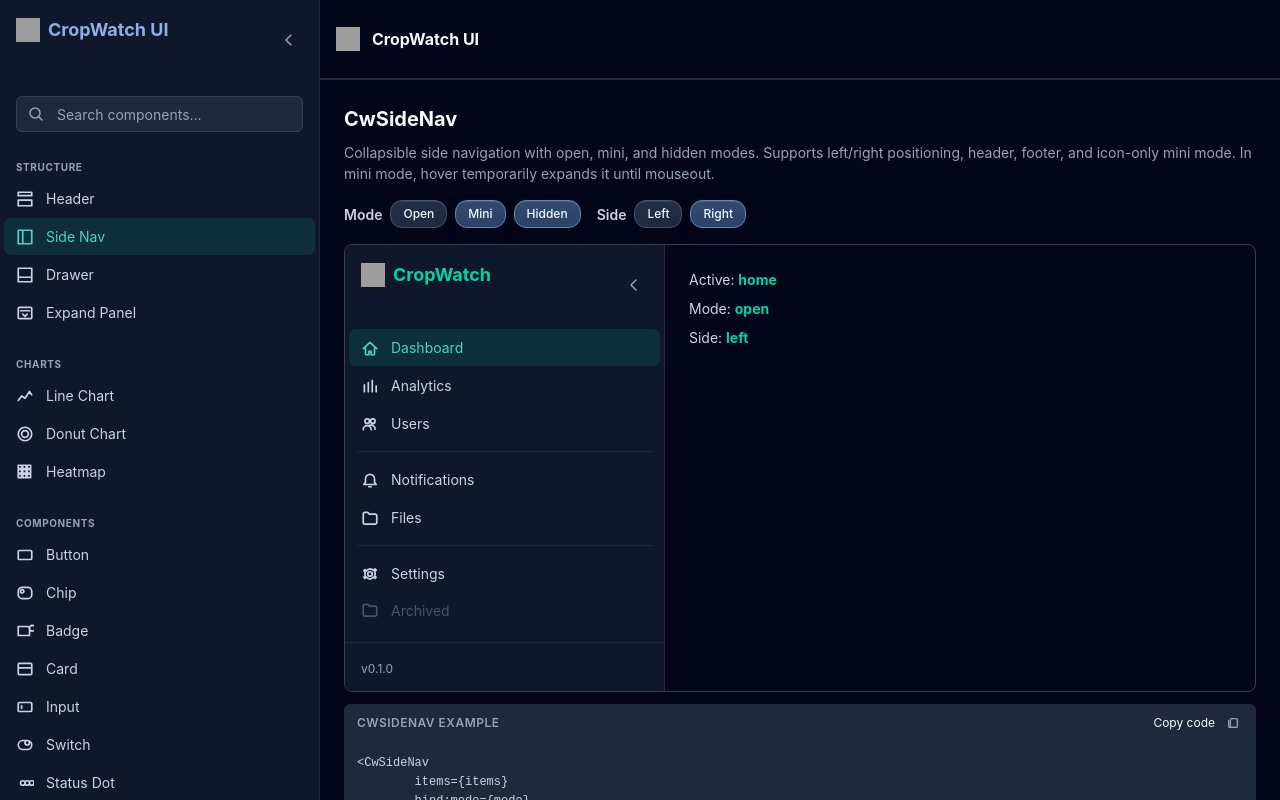
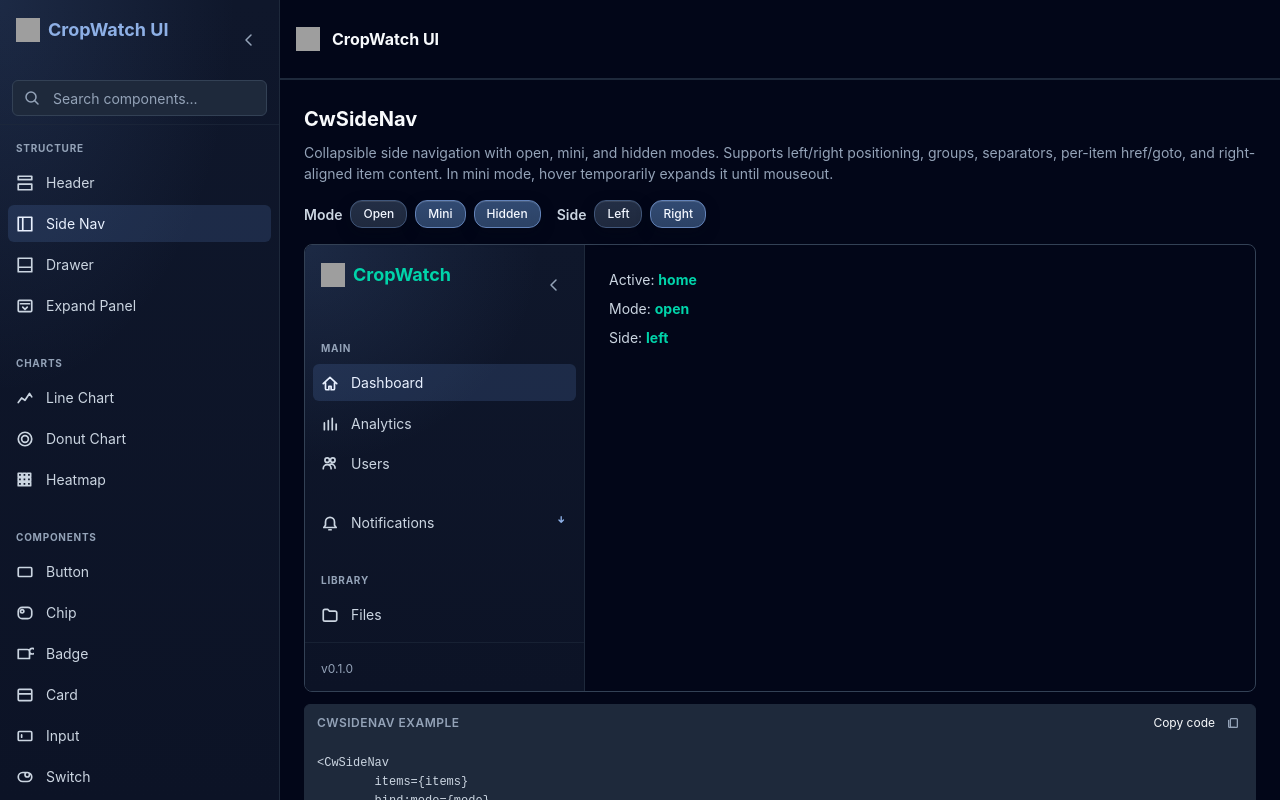
Before and after one commit to CropWatchDevelopment/CWUI, a SvelteKit app: page /demo/sidenav in a window 1280 px wide. Built offline with nearby package versions, Linux system fonts and the light colour scheme; grey boxes are pictures that could not be loaded.

Commit message:
sidenav updates

```diff
--- a/src/lib/components/CwSideNav.svelte
+++ b/src/lib/components/CwSideNav.svelte
@@ -20,6 +20,8 @@
 		headerMini?: Snippet;
 		/** Snippet for content above the navigation items (e.g. user profile) */
 		aboveContent?: Snippet;
+		/** Optional right-side renderer for each item in open mode */
+		itemTrailing?: Snippet<[CwSideNavItem]>;
 		/** Snippet for the bottom area (e.g. a button, version text, user info) */
 		footer?: Snippet;
 		/** Compact footer for mini mode */
@@ -36,6 +38,7 @@
 		header,
 		headerMini,
 		aboveContent,
+		itemTrailing,
 		footer,
 		footerMini,
 		class: className = ''
@@ -101,16 +104,32 @@
 		}
 	}
 
-	function handleItemClick(item: CwSideNavItem) {
+	function resolveItemLabel(item: CwSideNavItem) {
+		return item.title ?? item.label;
+	}
+
+	function resolveItemHref(item: CwSideNavItem) {
+		if (item.href) return item.href;
+		return typeof item.goto === 'string' ? item.goto : undefined;
+	}
+
+	async function runItemGoto(item: CwSideNavItem) {
+		if (typeof item.goto !== 'function') return;
+		await item.goto();
+	}
+
+	async function handleItemClick(item: CwSideNavItem) {
 		if (item.disabled) return;
+		await runItemGoto(item);
 		onselect?.(item);
 	}
 
-	function handleItemKeydown(e: KeyboardEvent, item: CwSideNavItem) {
-		if (e.key === 'Enter' || e.key === ' ') {
-			e.preventDefault();
-			handleItemClick(item);
+	function handleAnchorClick(event: MouseEvent, item: CwSideNavItem) {
+		if (item.disabled) {
+			event.preventDefault();
+			return;
 		}
+		onselect?.(item);
 	}
 
 	function handleNavMouseEnter() {
@@ -189,60 +208,73 @@
 		</div>
 	{/if}
 	<!-- Navigation items -->
-	<div class="cw-sidenav__items" role="list">
+	<div class="cw-sidenav__items">
 		{#each items as item, i (item.id)}
 			{@const prevGroup = i > 0 ? items[i - 1].group : undefined}
 			{@const showGroup = item.group && item.group !== prevGroup}
+			{@const itemHref = resolveItemHref(item)}
+			{@const itemLabel = resolveItemLabel(item)}
+			{@const hasTrailing = itemTrailing || item.trailingSnippet || item.trailing !== undefined}
 
-			{#if item.separator || showGroup}
-				{#if i > 0}
-					<CwSeparator />
-				{/if}
+			{#if (item.separator || showGroup) && i > 0}
+				<CwSeparator spacing="var(--cw-space-3)" />
 			{/if}
 
 			{#if showGroup && displayMode === 'open'}
 				<span class="cw-sidenav__group-label">{item.group}</span>
 			{/if}
 
-			{#if item.href}
+			<div
+				class="cw-sidenav__item-row"
+				class:cw-sidenav__item-row--active={item.active}
+				class:cw-sidenav__item-row--disabled={item.disabled}
+			>
+				{#if itemHref}
 					<a
 						class="cw-sidenav__item"
-					class:cw-sidenav__item--active={item.active}
-					class:cw-sidenav__item--disabled={item.disabled}
-					href={item.href}
-					role="listitem"
+						href={itemHref}
 						aria-current={item.active ? 'page' : undefined}
-					title={displayMode === 'mini' ? item.label : undefined}
+						aria-disabled={item.disabled ? 'true' : undefined}
+						tabindex={item.disabled ? -1 : undefined}
+						title={displayMode === 'mini' ? itemLabel : undefined}
+						onclick={(event) => handleAnchorClick(event, item)}
+					>
+						<svg class="cw-sidenav__icon" viewBox="0 0 16 16" fill="none" aria-hidden="true">
+							<path d={item.icon ?? defaultIcon} stroke="currentColor" stroke-width="1.5" stroke-linecap="round" stroke-linejoin="round" />
+						</svg>
+						{#if displayMode === 'open'}
+							<span class="cw-sidenav__label">{itemLabel}</span>
+						{/if}
+					</a>
+				{:else}
+					<button
+						type="button"
+						class="cw-sidenav__item"
+						title={displayMode === 'mini' ? itemLabel : undefined}
+						disabled={item.disabled}
 						onclick={() => handleItemClick(item)}
 					>
 						<svg class="cw-sidenav__icon" viewBox="0 0 16 16" fill="none" aria-hidden="true">
 							<path d={item.icon ?? defaultIcon} stroke="currentColor" stroke-width="1.5" stroke-linecap="round" stroke-linejoin="round" />
 						</svg>
 						{#if displayMode === 'open'}
-						<span class="cw-sidenav__label">{item.label}</span>
-					{/if}
-				</a>
-			{:else}
-				<button
-					type="button"
-					class="cw-sidenav__item"
-					class:cw-sidenav__item--active={item.active}
-					class:cw-sidenav__item--disabled={item.disabled}
-					role="listitem"
-					aria-current={item.active ? 'page' : undefined}
-					title={displayMode === 'mini' ? item.label : undefined}
-					disabled={item.disabled}
-					onclick={() => handleItemClick(item)}
-					onkeydown={(e) => handleItemKeydown(e, item)}
-				>
-					<svg class="cw-sidenav__icon" viewBox="0 0 16 16" fill="none" aria-hidden="true">
-						<path d={item.icon ?? defaultIcon} stroke="currentColor" stroke-width="1.5" stroke-linecap="round" stroke-linejoin="round" />
-					</svg>
-					{#if displayMode === 'open'}
-						<span class="cw-sidenav__label">{item.label}</span>
+							<span class="cw-sidenav__label">{itemLabel}</span>
 						{/if}
 					</button>
 				{/if}
+
+				{#if displayMode === 'open' && hasTrailing}
+					<div class="cw-sidenav__trailing">
+						{#if itemTrailing}
+							{@render itemTrailing(item)}
+						{:else if item.trailingSnippet}
+							{@render item.trailingSnippet()}
+						{:else if item.trailing !== undefined}
+							<span class="cw-sidenav__trailing-pill">{item.trailing}</span>
+						{/if}
+					</div>
+				{/if}
+			</div>
 		{/each}
 	</div>
 
@@ -263,12 +295,13 @@
 </nav>
 
 <style>
-	/* ── Container ────────────────────────── */
 	.cw-sidenav {
 		display: flex;
 		flex-direction: column;
 		height: 100%;
-		background-color: #0f172b;
+		background:
+			radial-gradient(120% 70% at 0% 0%, color-mix(in srgb, #4c6ca0 22%, transparent), transparent 70%),
+			linear-gradient(180deg, #0f172b 0%, #0c1326 100%);
 		border-color: var(--cw-border-muted);
 		border-style: solid;
 		border-width: 0;
@@ -279,36 +312,30 @@
 			transform var(--cw-duration-slow) var(--cw-ease-default);
 	}
 
-	/* Side: left (default) gets right border */
 	.cw-sidenav:not(.cw-sidenav--right) {
 		border-right-width: 1px;
 	}
 
-	/* Side: right gets left border */
 	.cw-sidenav--right {
 		border-left-width: 1px;
 	}
 
-	/* ── Mode: open ──────────────────────── */
 	.cw-sidenav--open {
-		width: 20rem;
+		width: 17.5rem;
 		flex-shrink: 0;
 	}
 
-	/* ── Mode: mini ──────────────────────── */
 	.cw-sidenav--mini {
 		width: 3.5rem;
 		flex-shrink: 0;
 	}
 
-	/* ── Mode: hidden ────────────────────── */
 	.cw-sidenav--hidden {
 		width: 0;
 		border-width: 0;
 		overflow: hidden;
 	}
 
-	/* ── Header ───────────────────────────── */
 	.cw-sidenav__header {
 		padding: var(--cw-space-4);
 		flex-shrink: 0;
@@ -322,7 +349,6 @@
 		justify-content: center;
 	}
 
-	/* ── Header row (open mode) ────────────── */
 	.cw-sidenav__header-row {
 		display: flex;
 		align-items: center;
@@ -336,7 +362,6 @@
 		flex: 1;
 	}
 
-	/* ── Toggle button ─────────────────────── */
 	.cw-sidenav__toggle {
 		display: flex;
 		align-items: center;
@@ -362,8 +387,7 @@
 
 	.cw-sidenav__toggle:focus-visible {
 		outline: none;
-		box-shadow: inset 0 0 0 2px
-			color-mix(in srgb, var(--cw-focus-ring-color) 40%, transparent);
+		box-shadow: inset 0 0 0 2px color-mix(in srgb, var(--cw-focus-ring-color) 40%, transparent);
 	}
 
 	.cw-sidenav__toggle svg {
@@ -381,101 +405,146 @@
 		height: 1.125rem;
 	}
 
-	/* ── Items list ───────────────────────── */
+	.cw-sidenav__above-content {
+		padding: 0 var(--cw-space-3) var(--cw-space-2);
+		border-bottom: 1px solid color-mix(in srgb, var(--cw-border-muted) 65%, transparent);
+	}
+
 	.cw-sidenav__items {
 		flex: 1;
 		overflow-y: auto;
 		overflow-x: hidden;
 		display: flex;
 		flex-direction: column;
-		gap: 1px;
-		padding: var(--cw-space-1);
+		gap: var(--cw-space-1);
+		padding: var(--cw-space-2);
 	}
 
-	/* ── Group label ──────────────────────── */
 	.cw-sidenav__group-label {
-		padding: var(--cw-space-2) var(--cw-space-3) var(--cw-space-1);
+		padding: var(--cw-space-2) var(--cw-space-2) var(--cw-space-1);
 		font-size: 0.625rem;
 		font-weight: var(--cw-font-bold);
 		text-transform: uppercase;
-		letter-spacing: 0.06em;
+		letter-spacing: 0.075em;
 		color: var(--cw-text-muted);
 		user-select: none;
 	}
 
-	/* ── Individual item ──────────────────── */
-	.cw-sidenav__item {
+	.cw-sidenav__item-row {
 		display: flex;
 		align-items: center;
-		gap: var(--cw-space-3);
-		width: 100%;
-		padding: var(--cw-space-2) var(--cw-space-3);
-		font-family: var(--cw-font-family);
-		font-size: var(--cw-text-sm);
+		gap: var(--cw-space-2);
+		border-radius: var(--cw-radius-md);
 		color: var(--cw-text-secondary);
-		background: none;
-		border: none;
-		border-radius: var(--cw-radius-md);
-		cursor: pointer;
-		text-align: left;
-		text-decoration: none;
-		white-space: nowrap;
 		transition:
 			background-color var(--cw-duration-fast) var(--cw-ease-default),
 			color var(--cw-duration-fast) var(--cw-ease-default);
 	}
 
-	/* Mini mode: center the icon */
-	.cw-sidenav--mini .cw-sidenav__item {
-		justify-content: center;
-		padding: var(--cw-space-2);
-	}
-
-	.cw-sidenav__item:hover:not(.cw-sidenav__item--disabled) {
-		background-color: var(--cw-bg-muted);
+	.cw-sidenav__item-row:hover:not(.cw-sidenav__item-row--disabled) {
+		background-color: color-mix(in srgb, #42597e 24%, transparent);
 		color: var(--cw-text-primary);
 	}
 
-	.cw-sidenav__item--active {
-		background-color: color-mix(in srgb, var(--cw-accent) 12%, transparent);
-		color: var(--cw-accent-text);
+	.cw-sidenav__item-row--active {
+		background-color: color-mix(in srgb, #4f72aa 24%, transparent);
+		color: #e9f1ff;
 	}
 
-	.cw-sidenav__item--active:hover {
-		background-color: color-mix(in srgb, var(--cw-accent) 18%, transparent);
+	.cw-sidenav__item-row--active:hover {
+		background-color: color-mix(in srgb, #4f72aa 34%, transparent);
 	}
 
-	.cw-sidenav__item--disabled {
+	.cw-sidenav__item-row--disabled {
 		color: var(--cw-text-disabled);
+	}
+
+	.cw-sidenav__item {
+		display: inline-flex;
+		align-items: center;
+		gap: var(--cw-space-3);
+		flex: 1;
+		min-width: 0;
+		padding: var(--cw-space-2) var(--cw-space-2);
+		font-family: var(--cw-font-family);
+		font-size: var(--cw-text-sm);
+		color: inherit;
+		background: none;
+		border: none;
+		cursor: pointer;
+		text-align: left;
+		text-decoration: none;
+		white-space: nowrap;
+	}
+
+	.cw-sidenav__item[aria-disabled='true'] {
+		pointer-events: none;
+	}
+
+	.cw-sidenav__item:disabled {
 		cursor: not-allowed;
 	}
 
 	.cw-sidenav__item:focus-visible {
 		outline: none;
-		box-shadow: inset 0 0 0 2px
-			color-mix(in srgb, var(--cw-focus-ring-color) 40%, transparent);
+		box-shadow: inset 0 0 0 2px color-mix(in srgb, var(--cw-focus-ring-color) 40%, transparent);
+		border-radius: var(--cw-radius-md);
 	}
 
-	/* ── Icon ─────────────────────────────── */
 	.cw-sidenav__icon {
 		width: 1.125rem;
 		height: 1.125rem;
 		flex-shrink: 0;
 	}
 
-	/* ── Label ────────────────────────────── */
 	.cw-sidenav__label {
-		flex: 1;
 		min-width: 0;
 		overflow: hidden;
 		text-overflow: ellipsis;
 	}
 
-	/* ── Footer ───────────────────────────── */
+	.cw-sidenav__trailing {
+		display: inline-flex;
+		align-items: center;
+		justify-content: center;
+		margin-right: var(--cw-space-2);
+		flex-shrink: 0;
+	}
+
+	.cw-sidenav__trailing-pill {
+		display: inline-flex;
+		align-items: center;
+		justify-content: center;
+		min-width: 1.35rem;
+		height: 1.35rem;
+		padding: 0 var(--cw-space-2);
+		border-radius: var(--cw-radius-full);
+		border: 1px solid color-mix(in srgb, #7ea0d8 42%, transparent);
+		background: color-mix(in srgb, #46689a 22%, transparent);
+		color: #dce8ff;
+		font-size: 0.6875rem;
+		font-weight: var(--cw-font-semibold);
+		line-height: 1;
+	}
+
+	.cw-sidenav__item-row--active .cw-sidenav__trailing-pill {
+		border-color: color-mix(in srgb, #8fb4f3 58%, transparent);
+		background: color-mix(in srgb, #5f84c0 28%, transparent);
+	}
+
+	.cw-sidenav--mini .cw-sidenav__item-row {
+		justify-content: center;
+	}
+
+	.cw-sidenav--mini .cw-sidenav__item {
+		justify-content: center;
+		padding: var(--cw-space-2);
+	}
+
 	.cw-sidenav__footer {
 		flex-shrink: 0;
 		padding: var(--cw-space-3) var(--cw-space-4);
-		border-top: 1px solid var(--cw-border-muted);
+		border-top: 1px solid color-mix(in srgb, var(--cw-border-muted) 65%, transparent);
 		margin-top: auto;
 	}
 
--- a/src/routes/demo/+layout.svelte
+++ b/src/routes/demo/+layout.svelte
@@ -1,7 +1,7 @@
 <script lang="ts">
 	import "../../lib/styles/base.css";
 	import type { Snippet } from "svelte";
-	import { CwSideNav, CwHeader } from "$lib/index.js";
+	import { CwSideNav, CwHeader, CwButton, CwStatusDot } from "$lib/index.js";
 	import type { CwSideNavItem, CwSideNavMode } from "$lib/index.js";
 	import { page } from "$app/state";
 	import CwSearchInput from "$lib/components/CwSearchInput.svelte";
@@ -83,6 +83,7 @@
 			icon: icons.linechart,
 			href: "/demo/linechart",
 			group: "Charts",
+			trailing: 2,
 		},
 		{
 			id: "donutchart",
@@ -90,6 +91,7 @@
 			icon: icons.donut,
 			href: "/demo/donutchart",
 			group: "Charts",
+			trailing: 1,
 		},
 		{
 			id: "heatmap",
@@ -155,6 +157,7 @@
 			icon: icons.offline,
 			href: "/demo/offline",
 			group: "Components",
+			separator: true,
 		},
 		{
 			id: "dropdown",
@@ -176,6 +179,7 @@
 			icon: icons.toast,
 			href: "/demo/toast",
 			group: "Components",
+			trailing: 3,
 		},
 		{
 			id: "datatable",
@@ -183,6 +187,7 @@
 			icon: icons.table,
 			href: "/demo/datatable",
 			group: "Components",
+			trailing: 12,
 		},
 		{
 			id: "datepicker",
@@ -218,6 +223,7 @@
 			icon: icons.search,
 			href: "/demo/search",
 			group: "Components",
+			separator: true,
 		},
 
 		// ── Helpers ──
@@ -241,6 +247,7 @@
 			icon: icons.duration,
 			href: "/demo/duration",
 			group: "Helpers",
+			trailing: "new",
 		},
 		{
 			id: "themepicker",
@@ -257,7 +264,9 @@
 	const itemsWithActive = $derived(
 		navItems.map((item) => ({
 			...item,
-			active: page.url.pathname === item.href,
+			active:
+				page.url.pathname ===
+				(item.href ?? (typeof item.goto === "string" ? item.goto : undefined)),
 		})),
 	);
 
@@ -292,13 +301,30 @@
 			</div>
 		{/snippet}
 		{#snippet aboveContent()}
-			<div style="padding: var(--cw-space-4);">
+			<div>
 				<CwSearchInput
 					placeholder="Search components..."
 					onselect={() => {}}
 					fetchSuggestions={(query: string) => Promise.resolve([])}
 				/>
 			</div>
+		{/snippet}
+		{#snippet itemTrailing(item)}
+			{#if item.id === "offline"}
+				<CwStatusDot status="loading" size="sm" />
+			{:else if item.id === "search"}
+				<CwButton
+					size="sm"
+					variant="ghost"
+					class="demo-shell__quick-btn"
+					onclick={(event) => {
+						event.preventDefault();
+						event.stopPropagation();
+					}}
+				>
+					Go
+				</CwButton>
+			{/if}
 		{/snippet}
 		{#snippet headerMini()}
 			<img
@@ -365,4 +391,10 @@
 		font-weight: var(--cw-font-bold);
 		color: #8eb0e6;
 	}
+
+	:global(.demo-shell__quick-btn) {
+		padding: 0.2rem 0.45rem;
+		min-height: 1.35rem;
+		font-size: 0.6875rem;
+	}
 </style>
--- a/src/routes/demo/sidenav/+page.svelte
+++ b/src/routes/demo/sidenav/+page.svelte
@@ -17,33 +17,54 @@
 	const demoItems: CwSideNavItem[] = [
 		{
 			id: "home",
+			title: "Dashboard",
 			label: "Dashboard",
 			icon: icons.home,
-			href: "#",
+			href: "#dashboard",
 			active: true,
+			group: "Main",
 		},
-		{ id: "analytics", label: "Analytics", icon: icons.chart, href: "#" },
-		{ id: "users", label: "Users", icon: icons.users, href: "#" },
+		{
+			id: "analytics",
+			label: "Analytics",
+			icon: icons.chart,
+			href: "#analytics",
+			group: "Main",
+			trailing: 4,
+		},
+		{
+			id: "users",
+			label: "Users",
+			icon: icons.users,
+			goto: () => console.log("goto -> users"),
+			group: "Main",
+			trailing: 18,
+		},
 		{
 			id: "notifications",
 			label: "Notifications",
 			icon: icons.bell,
-			href: "#",
+			href: "#notifications",
 			separator: true,
+			group: "Main",
+			trailing: 12,
 		},
-		{ id: "files", label: "Files", icon: icons.folder, href: "#" },
+		{ id: "files", label: "Files", icon: icons.folder, href: "#files", group: "Library" },
 		{
 			id: "settings",
 			label: "Settings",
 			icon: icons.settings,
-			href: "#",
+			href: "#settings",
 			separator: true,
+			group: "Library",
 		},
 		{
 			id: "disabled",
 			label: "Archived",
 			icon: icons.folder,
 			disabled: true,
+			group: "Library",
+			trailing: 2,
 		},
 	];
 
@@ -64,14 +85,19 @@
 \titems={items}
 \tbind:mode={mode}
 \tside="left"
-\tonselect={(item) => (activeId = item.id)}
-/>`;
+\tonselect={(item) => (activeId = item.id)}>
+\t{#snippet itemTrailing(item)}
+\t\t{#if item.id === "settings"}
+\t\t\t<CwButton size="sm" variant="ghost">Open</CwButton>
+\t\t{/if}
+\t{/snippet}
+</CwSideNav>`;
 </script>
 
 <h2>CwSideNav</h2>
 <p class="demo-desc">
 	Collapsible side navigation with open, mini, and hidden modes. Supports
-	left/right positioning, header, footer, and icon-only mini mode.
+	left/right positioning, groups, separators, per-item href/goto, and right-aligned item content.
 	In mini mode, hover temporarily expands it until mouseout.
 </p>
 
@@ -141,6 +167,36 @@
 		{/snippet}
 		{#snippet footerMini()}
 			<span class="demo-version" title="v0.1.0">v</span>
+		{/snippet}
+		{#snippet itemTrailing(item)}
+			{#if item.id === "settings"}
+				<CwButton
+					size="sm"
+					variant="ghost"
+					class="demo-trail-btn"
+					onclick={(event) => {
+						event.preventDefault();
+						event.stopPropagation();
+					}}
+				>
+					Open
+				</CwButton>
+			{:else if item.id === "notifications"}
+				<svg
+					class="demo-trail-icon"
+					viewBox="0 0 16 16"
+					fill="none"
+					aria-hidden="true"
+				>
+					<path
+						d="M8 2v6M5.5 5.5L8 8l2.5-2.5"
+						stroke="currentColor"
+						stroke-width="1.5"
+						stroke-linecap="round"
+						stroke-linejoin="round"
+					/>
+				</svg>
+			{/if}
 		{/snippet}
 	</CwSideNav>
 
@@ -227,4 +283,16 @@
 		font-size: var(--cw-text-xs);
 		color: var(--cw-text-muted);
 	}
+
+	:global(.demo-trail-btn) {
+		padding: 0.15rem 0.4rem;
+		min-height: 1.3rem;
+		font-size: 0.675rem;
+	}
+
+	.demo-trail-icon {
+		width: 0.9rem;
+		height: 0.9rem;
+		color: #8eb0e6;
+	}
 </style>
```
Also changed, not shown: src/lib/types/index.ts (+12 -2 lines). Lines whose indentation alone changed are shown as unchanged.
